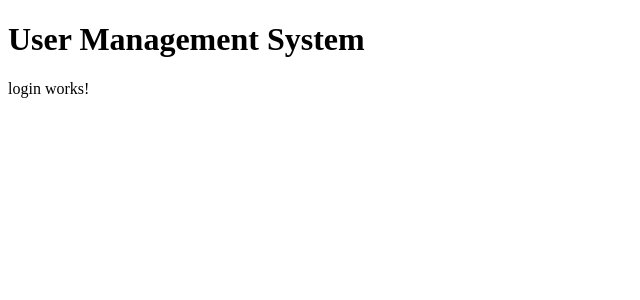
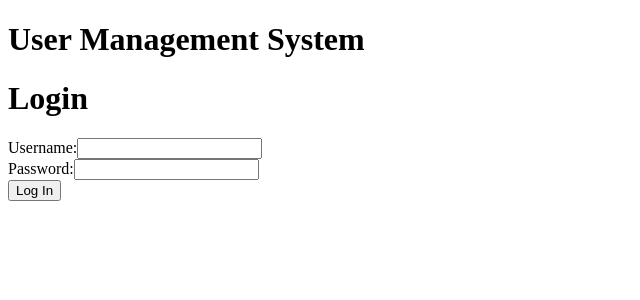
Before and after one commit to amroomargit/managementsystem-front, an Angular app: page /login in a window 1280 px wide. Shown: the top 300 px of the page, without its empty margins (0-640 px from the left). Built offline with nearby package versions, Linux system fonts and the light colour scheme.

Commit message:
Login complete

```diff
--- a/src/app/app.config.ts
+++ b/src/app/app.config.ts
@@ -3,11 +3,13 @@ import { provideRouter } from '@angular/router';
 
 import { routes } from './app.routes';
 import { provideHttpClient } from '@angular/common/http';
+import { FormsModule } from '@angular/forms';
 
 export const appConfig: ApplicationConfig = {
   providers: [
     provideBrowserGlobalErrorListeners(),
     provideRouter(routes),
-    provideHttpClient()
+    provideHttpClient(),
+
   ]
 };
--- a/src/app/login/login.html
+++ b/src/app/login/login.html
@@ -1 +1,15 @@
-<p>login works!</p>
+<h1>Login</h1>
+
+<div>
+  <label>Username:</label>
+  <input [(ngModel)]="username"/>
+</div>
+
+<div>
+  <label>Password:</label>
+  <input type ="password" [(ngModel)]="password"/>
+</div>
+
+<button (click)="login()">Log In</button>
+
+<p style="color: red;">{{errorMessage}}</p>
--- a/src/app/login/login.ts
+++ b/src/app/login/login.ts
@@ -1,11 +1,39 @@
 import { Component } from '@angular/core';
+import { Router } from '@angular/router';
+import { HttpClient } from '@angular/common/http';
+import { FormsModule } from '@angular/forms';
+
 
 @Component({
   selector: 'app-login',
-  imports: [],
+  imports: [FormsModule],
   templateUrl: './login.html',
   styleUrl: './login.css',
 })
 export class Login {
+  username: string = '';
+  password: string = '';
+  errorMessage: string = '';
 
+  constructor(private http: HttpClient, private router: Router){}
+
+  login(){
+    const body = {
+      username: this.username,
+      password: this.password
+    };
+
+    this.http.post('http://localhost:8081/users/login',body)
+    .subscribe({
+      next: (response: any) => {
+        console.log("Success");
+        alert("Success")
+        localStorage.setItem('token',response.token); //Store token
+        /*this.router.navigate(['/dashboard']);*/
+      },
+      error: () => {
+        this.errorMessage = 'Invalid username or password.';
+      }
+    });
+  }
 }
```
